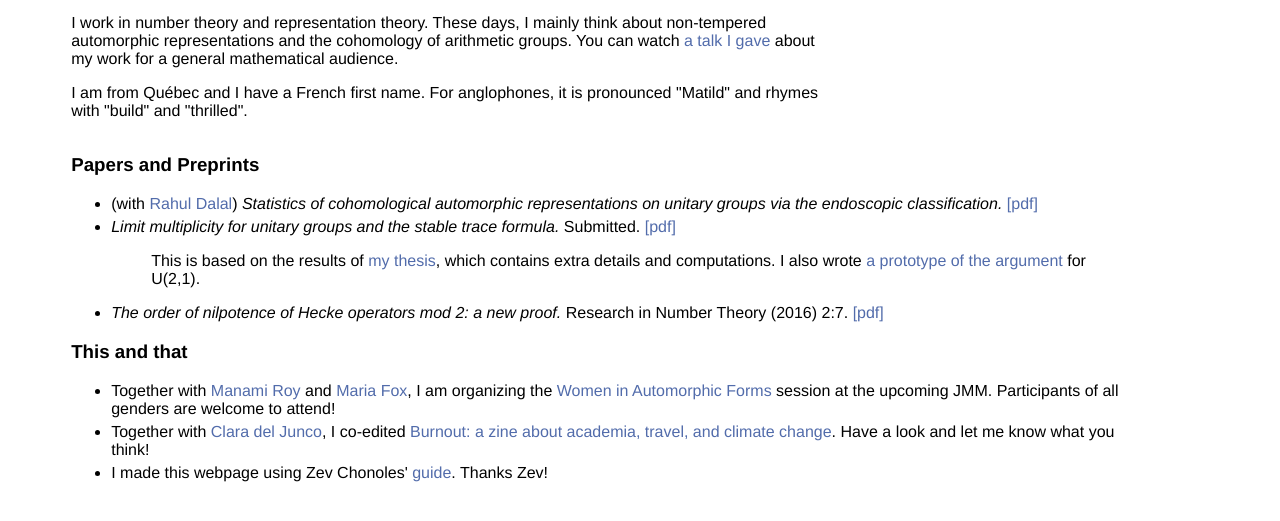
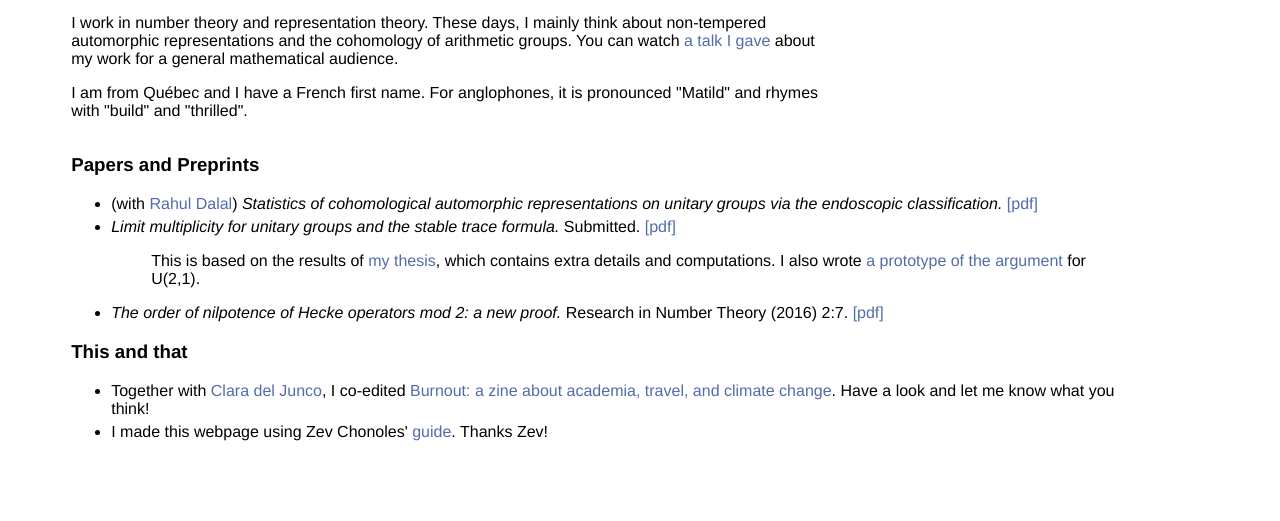
Before and after one commit to mgerbelli/website, a plain HTML site: page index.html in a window 1280 px wide. Shown: the part 279-800 px from the top of the page. Drawn offline with Linux system fonts and the light colour scheme.

Commit message:
Update index.html

```diff
--- a/index.html
+++ b/index.html
@@ -63,7 +63,6 @@ I work in number theory and representation theory. These days, I mainly think ab
 
 <h3> This and that </h3>
 <ul>
-  <li> Together with <a href="https://faculty.fordham.edu/mroy17/">Manami Roy</a> and <a href="https://sites.google.com/view/mariafox/">Maria Fox</a>, I am organizing the <a href="https://www.jointmathematicsmeetings.org/meetings/national/jmm2023/2270_program_ss70.html">Women in Automorphic Forms</a> session at the upcoming JMM. Participants of all genders are welcome to attend!</li>
    <li>Together with <a href="https://cdeljunco.github.io/me/">Clara del Junco</a>, I co-edited <a href="https://knowledge.uchicago.edu/record/2773" onclick="getOutboundLink('https://knowledge.uchicago.edu/record/2773'); return false;"> Burnout: a zine about academia, travel, and climate change</a>. Have a look and let me know what you think!</li>
   <li> I made this webpage using Zev Chonoles' <a href="https://web.archive.org/web/20181001054749/http://math.uchicago.edu/~chonoles/miscellany/making-a-website/">guide</a>.
   Thanks Zev! </li>
```
